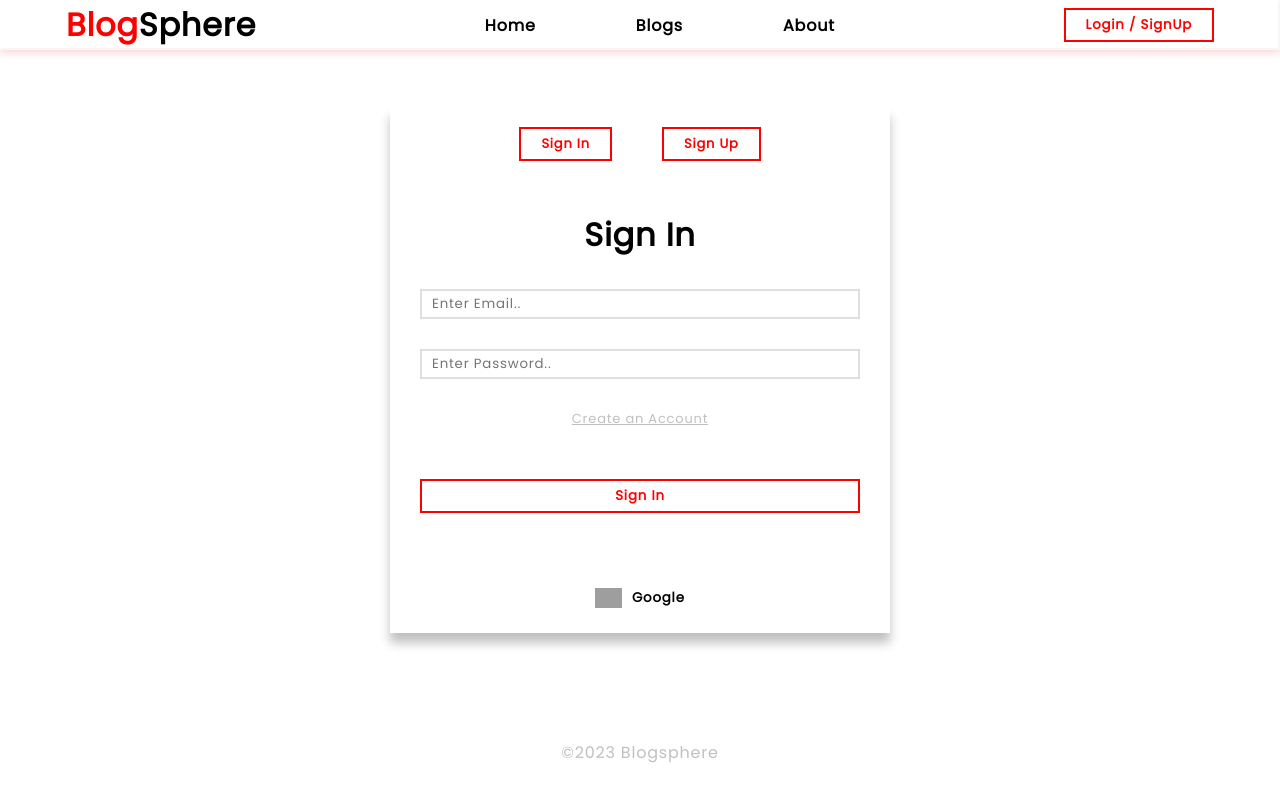
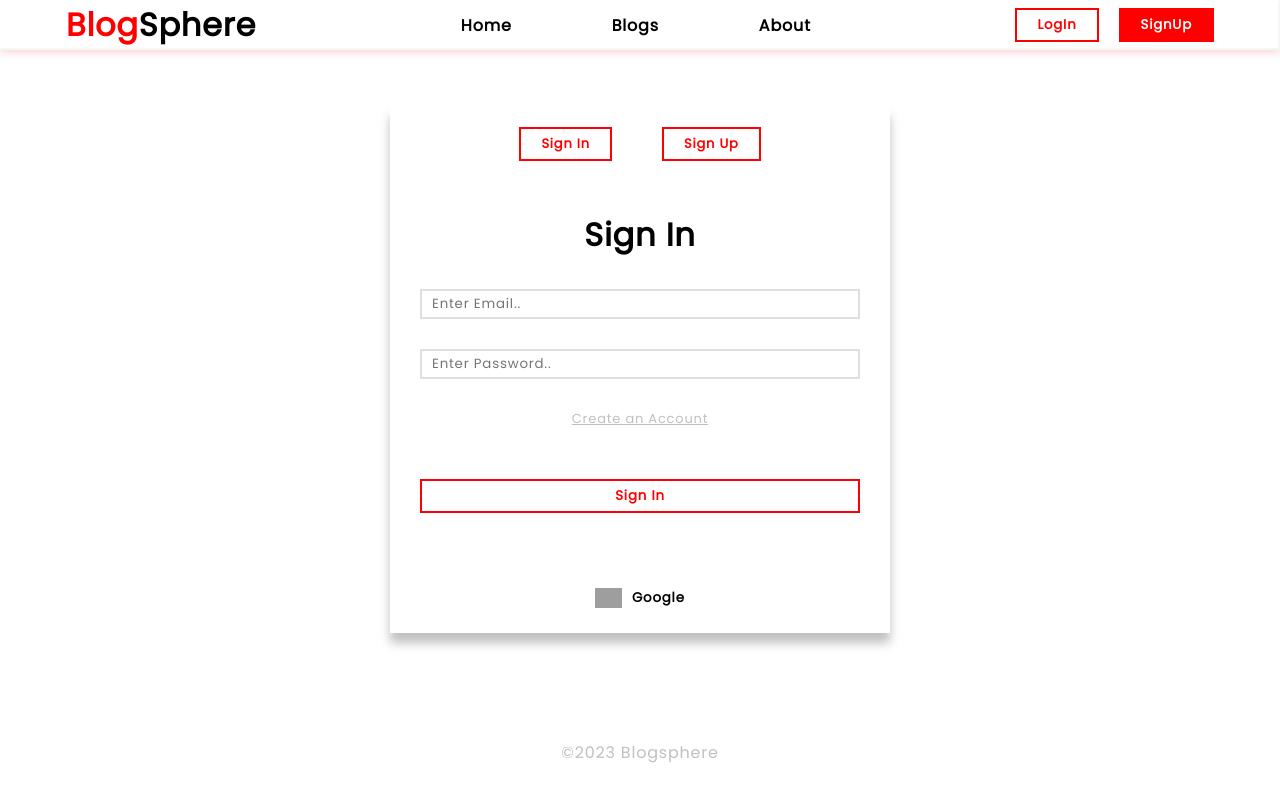
Before and after one commit to GeetSalame/Blogsphere, a React (Create React App) app in the folder client/: page /login in a window 1280 px wide. Built offline with nearby package versions, Linux system fonts and the light colour scheme; no server answers; grey boxes are pictures that could not be loaded.

Commit message:
polished authentication service

```diff
--- a/client/src/components/jsx/Navbar.jsx
+++ b/client/src/components/jsx/Navbar.jsx
@@ -74,9 +74,13 @@ function Navbar() {
                             <img src={leftArrow} id='backArrow' alt="back" onClick={() => { hideProfilesec() }} />
                         </div>
                     </> :
-                    <>
-                        <button className='btn' onClick={() => { navigate('/login') }}>Login / SignUp</button>
-                    </>
+                    <div>
+
+                        <a href="/login#signinSec"><button style={{ marginRight: "20px" }} className='btn' onClick={() => { navigate('/login#signinSec') }}> LogIn </button></a>
+                        <a href="/login#signupSec">
+                            <button className='btn2' onClick={() => { navigate('/login#signupSec') }}>SignUp</button>
+                        </a>
+                    </div>
             }
         </div>
     )
--- a/client/src/config/auth.js
+++ b/client/src/config/auth.js
@@ -35,7 +35,8 @@ export const Auth = () => {
     const signInWithGoogle = async () => {
         try {
             await signInWithPopup(auth, googleProvider);
-            alert("User Created!!");
+            alert("Logged In!!");
+            setTimeout(navigate("/"), 2000);
         } catch (err) {
             alert(err);
             console.error(err);
--- a/client/src/index.css
+++ b/client/src/index.css
@@ -11,7 +11,7 @@
 }
 
 :root {
-  --theme-pri: red;
+  --theme-pri: rgb(255, 0, 0);
   --theme-sec: blue;
   --theme-ter: yellow;
   --navbar-height: 50px;
@@ -37,6 +37,21 @@ body {
   background-color: var(--theme-pri);
 }
 
+.btn2 {
+  color: white;
+  background-color: var(--theme-pri);
+  padding: 5px 20px;
+  border: 2px solid var(--theme-pri);
+  margin: 20px 0;
+  font-weight: bolder;
+  cursor: pointer;
+}
+
+/* .btn2:hover {
+  color: var(--theme-pri);
+  background-color: transparent;
+} */
+
 #footer {
   color: silver;
   text-align: center;
```
